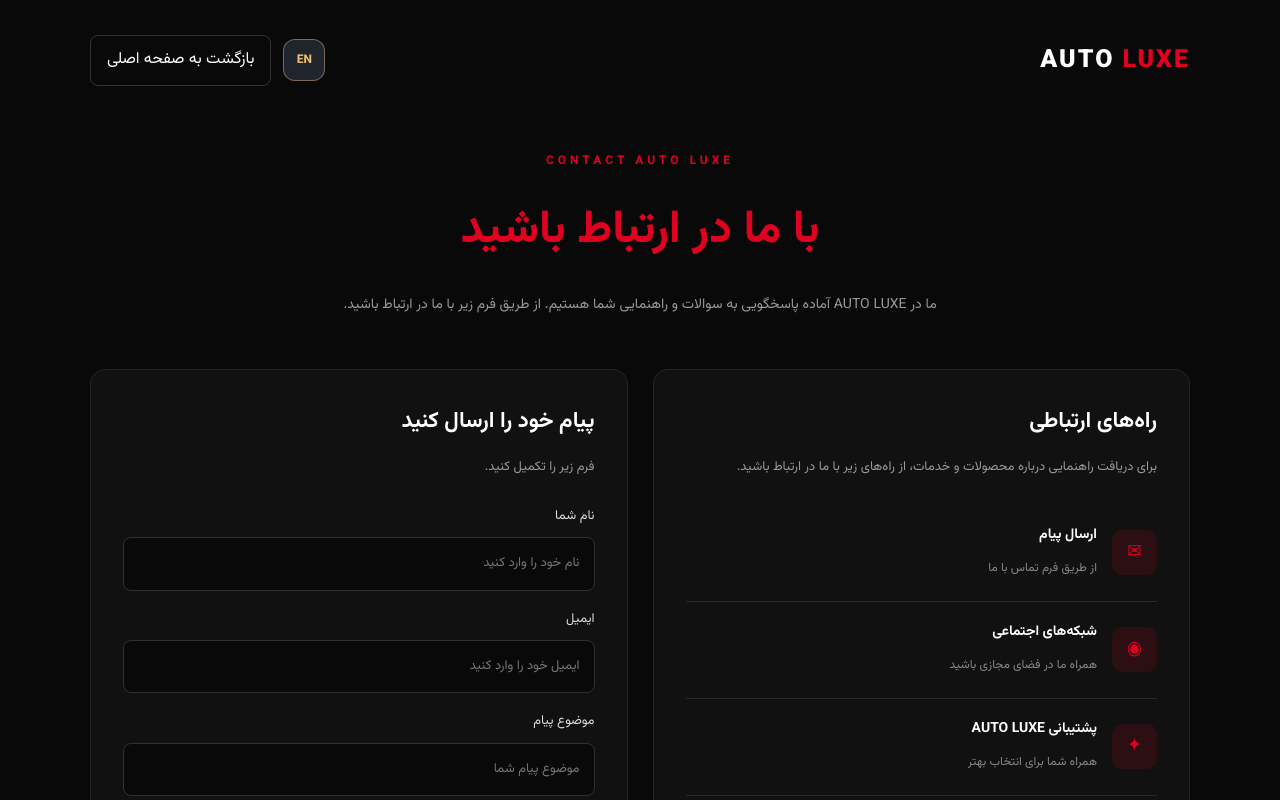
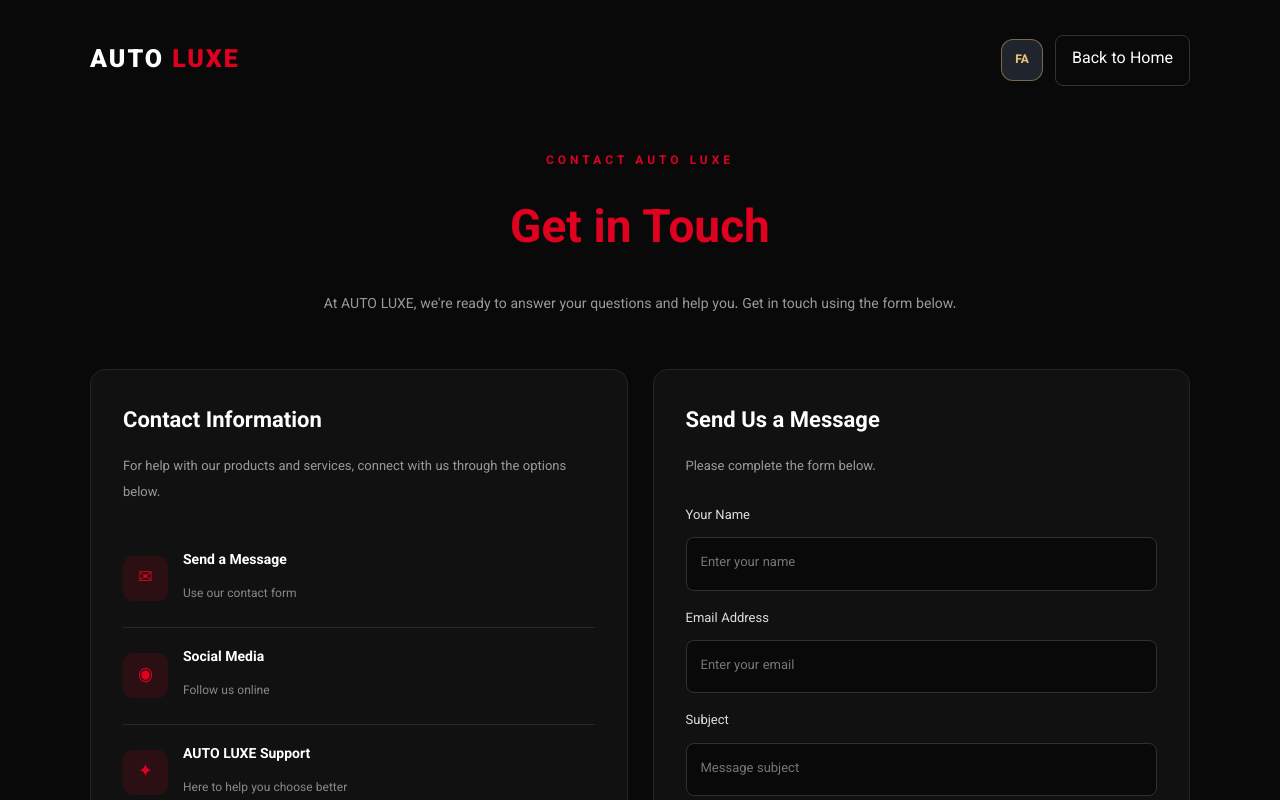
Before and after one commit to f09853733-del/Car-accessories, a plain HTML site: page contact.html in a window 1280 px wide. Both pictures are taken after a click on the button "EN". Shown: the top 800 px of the page. Drawn offline with Linux system fonts and the light colour scheme.

Commit message:
Update contact.html

```diff
--- a/contact.html
+++ b/contact.html
@@ -510,6 +510,40 @@
 <script src="script.js"></script>
 
 <script>
+let contactLanguage = document.documentElement.lang || "fa";
+
+function toggleLanguage() {
+  contactLanguage = contactLanguage === "fa" ? "en" : "fa";
+
+  document.documentElement.lang = contactLanguage;
+  document.documentElement.dir =
+    contactLanguage === "fa" ? "rtl" : "ltr";
+
+  document.querySelectorAll("[data-fa][data-en]").forEach((element) => {
+    element.textContent = element.getAttribute(
+      contactLanguage === "fa" ? "data-fa" : "data-en"
+    );
+  });
+
+  document.querySelectorAll(
+    "[data-fa-placeholder][data-en-placeholder]"
+  ).forEach((element) => {
+    element.placeholder = element.getAttribute(
+      contactLanguage === "fa"
+        ? "data-fa-placeholder"
+        : "data-en-placeholder"
+    );
+  });
+
+  const button = document.getElementById("languageToggle");
+
+  if (button) {
+    button.textContent = contactLanguage === "fa" ? "EN" : "FA";
+  }
+}
+
+window.toggleLanguage = toggleLanguage;
+
 document.getElementById("contactForm").addEventListener("submit", function(event) {
   event.preventDefault();
 
@@ -520,6 +554,5 @@ document.getElementById("contactForm").addEventListener("submit", function(event
   );
 });
 </script>
-
 </body>
 </html>
```
